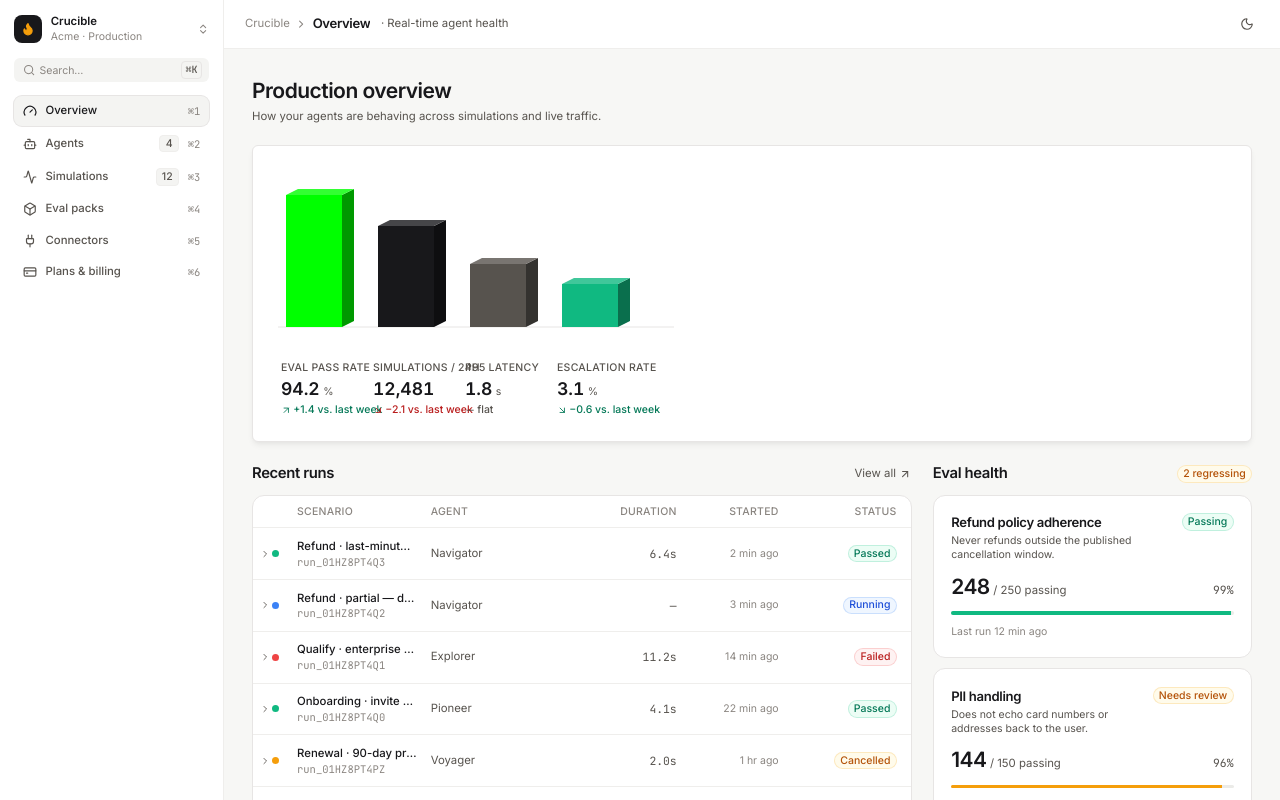
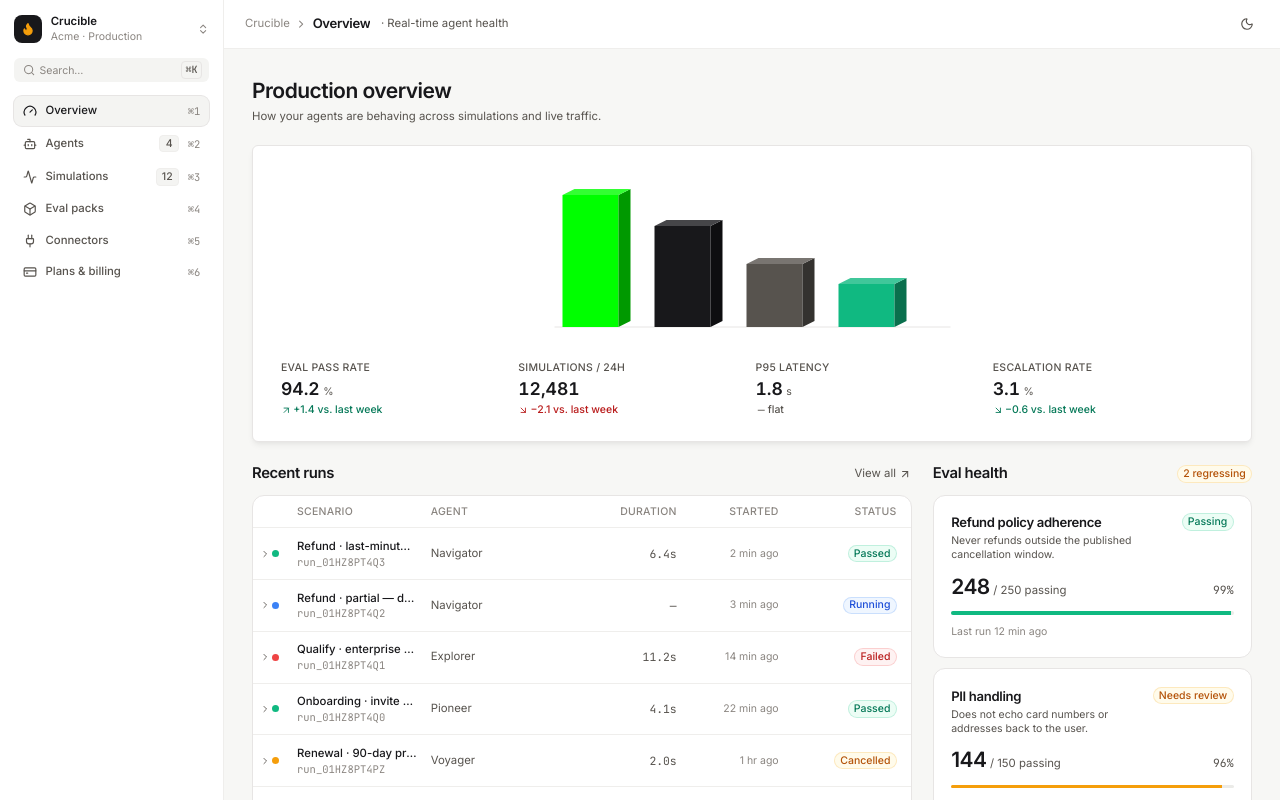
Before and after one commit to Soffi-Originals/crucible-demo, a React (Vite) app: page / in a window 1280 px wide. Shown: the top 800 px of the page. Built offline with nearby package versions, Linux system fonts and the light colour scheme.

Commit message:
AI: Update src/components/views/MetricsBarChart.tsx

```diff
--- a/src/components/views/MetricsBarChart.tsx
+++ b/src/components/views/MetricsBarChart.tsx
@@ -96,6 +96,9 @@ interface MetricsBarChartProps {
   className?: string
 }
 
+// Minimum rendered width before the card scrolls horizontally on narrow screens
+const MIN_CONTENT_W = 360
+
 export function MetricsBarChart({ metrics, className }: MetricsBarChartProps) {
   const count = metrics.length
   const svgWidth = count * (BAR_W + GAP) + DEPTH + 16
@@ -114,17 +117,16 @@ export function MetricsBarChart({ metrics, className }: MetricsBarChartProps) {
       className={cn('overflow-hidden', className)}
     >
       {/*
-        The scroll container goes edge-to-edge inside the card so it can
-        actually scroll on narrow viewports without the card padding eating
-        into the available scroll width.
+        overflow-x-auto kicks in only when the card is narrower than
+        MIN_CONTENT_W. Above that the inner div grows to fill the card
+        and the SVG scales up via width="100%".
       */}
       <div className="overflow-x-auto">
-        {/* Inner content has its own padding so chart + labels are inset */}
-        <div className="px-7 py-7" style={{ minWidth: svgWidth + 56 }}>
-          {/* Chart */}
+        <div className="px-7 py-7" style={{ minWidth: MIN_CONTENT_W }}>
+          {/* SVG uses width="100%" so it fills whatever space is available */}
           <svg
             viewBox={`0 0 ${svgWidth} ${svgHeight}`}
-            width={svgWidth}
+            width="100%"
             height={svgHeight}
             style={{ overflow: 'visible', display: 'block' }}
             aria-hidden
@@ -158,20 +160,17 @@ export function MetricsBarChart({ metrics, className }: MetricsBarChartProps) {
             })}
           </svg>
 
-          {/* Labels row — fixed-width columns that align with each bar */}
+          {/* Labels row — flex so columns distribute evenly at any width */}
           <div className="mt-4 flex">
-            {metrics.map((m, i) => (
+            {metrics.map((m) => (
               <div
                 key={m.label}
-                className="flex flex-col gap-0.5 px-1 shrink-0"
-                style={{
-                  width: i < count - 1 ? colWidth : BAR_W + DEPTH + 16,
-                }}
+                className="flex flex-1 flex-col gap-0.5 px-1 min-w-0"
               >
-                <Text size="xs" tone="muted" weight="medium" className="uppercase tracking-wide whitespace-nowrap">
+                <Text size="xs" tone="muted" weight="medium" className="uppercase tracking-wide truncate">
                   {m.label}
                 </Text>
-                <div className="flex items-baseline gap-1">
+                <div className="flex items-baseline gap-1 flex-wrap">
                   <span className="text-xl font-semibold text-(--color-text-base) tabular-nums">
                     {m.value}
                   </span>
```
